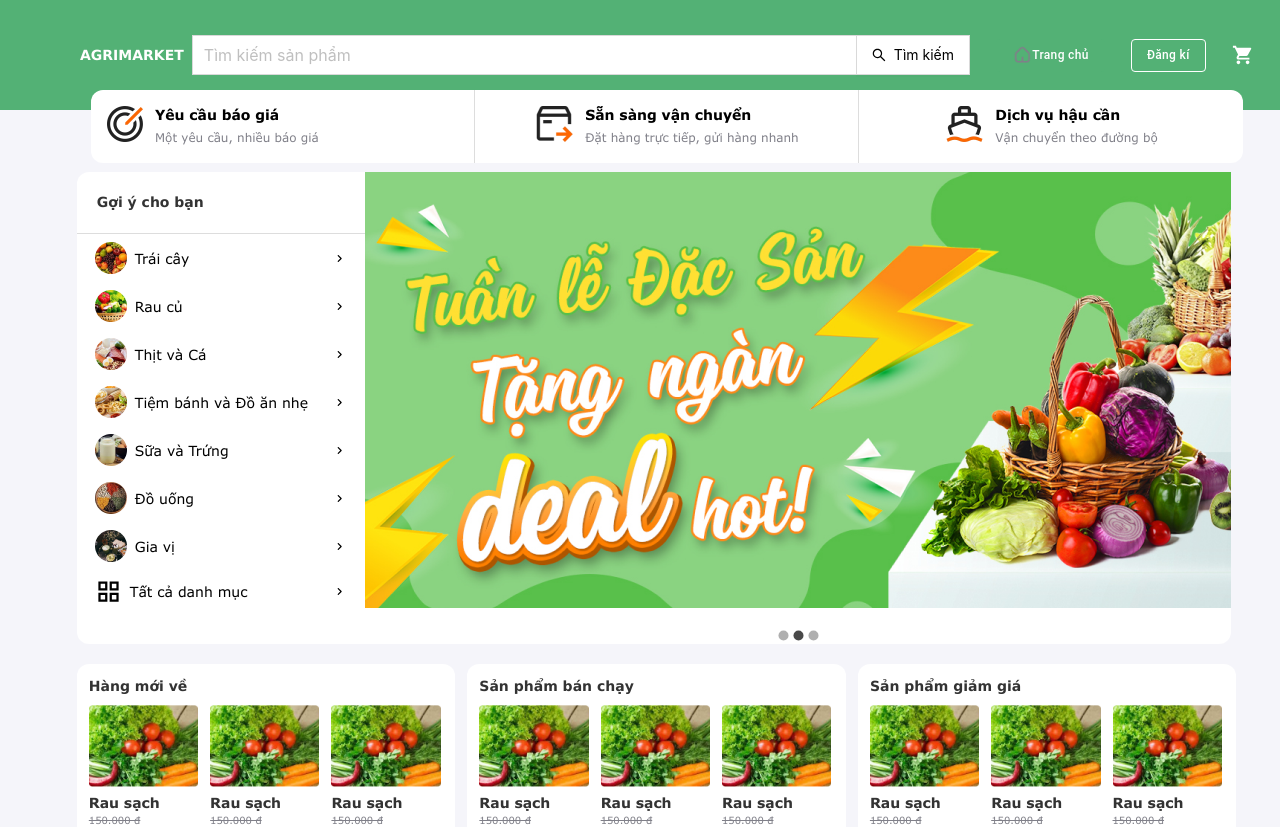
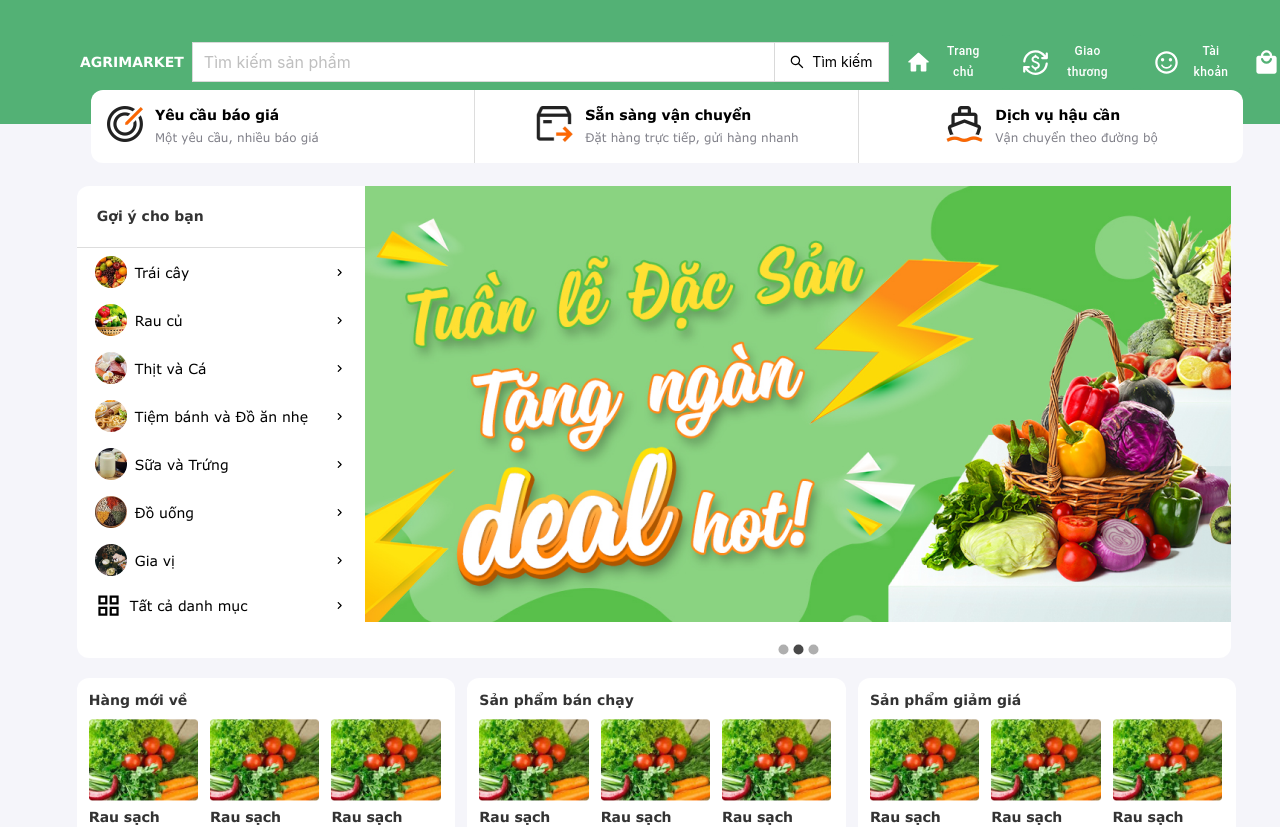
Before and after one commit to FarmMap/TMDT, a React (Create React App) app: page / in a window 1280 px wide. Shown: the top 827 px of the page. Built offline with nearby package versions, Linux system fonts and the light colour scheme; a web font is replaced by a local one.

Commit message:
update header

```diff
--- a/package.json
+++ b/package.json
@@ -5,6 +5,11 @@
   "dependencies": {
     "@emotion/react": "^11.11.1",
     "@emotion/styled": "^11.11.0",
+    "@fortawesome/fontawesome-svg-core": "^6.4.2",
+    "@fortawesome/free-brands-svg-icons": "^6.4.2",
+    "@fortawesome/free-regular-svg-icons": "^6.4.2",
+    "@fortawesome/free-solid-svg-icons": "^6.4.2",
+    "@fortawesome/react-fontawesome": "^0.2.0",
     "@mui/icons-material": "^5.14.15",
     "@mui/material": "^5.14.15",
     "@mui/styled-engine-sc": "^6.0.0-alpha.3",
--- a/src/presentations/components/header/Header.module.scss
+++ b/src/presentations/components/header/Header.module.scss
@@ -17,35 +17,35 @@
 
 .search-wrapper {
   margin-left: 8px;
-  flex: 1;
+  width : 57%
 }
 
 .icon-wrapper {
-  width: 310px;
+  width: 410px;
   display: flex;
   align-items: center;
   justify-content: space-evenly;
 
   svg {
-    width: 22px;
-    height: 22px;
+    width: 27px;
+    height: 27px;
+  }
+  span{
+    padding-left : 5px;
   }
 
-
-  .loginBtn {
+.loginBtn {
     background-color: var(--primary-color) !important;
     box-shadow: none !important;
     font-size: 1.2rem !important;
     text-transform: none !important;
 
     &:hover {
-      background-color: var(--black-color);
+      opacity : 0.8;
     }
-    img{
-      height : 20px;
-      width :20px;
+
   }
-  }
+
 
   .signUpBtn {
     color: var(--white-color) !important;
--- a/src/presentations/components/header/Header.tsx
+++ b/src/presentations/components/header/Header.tsx
@@ -3,14 +3,19 @@ import React from "react";
 import { Button } from "@mui/material";
 import { Input } from "antd";
 import InputSearch from "./InputSearch";
-import ShoppingCartIcon from "@mui/icons-material/ShoppingCart";
+import HomeRoundedIcon from '@mui/icons-material/HomeRounded';
+import CurrencyExchangeRoundedIcon from '@mui/icons-material/CurrencyExchangeRounded';
+import SentimentSatisfiedAltRoundedIcon from '@mui/icons-material/SentimentSatisfiedAltRounded';
+import LocalMallRoundedIcon from '@mui/icons-material/LocalMallRounded';
 // Styles
 import classNames from "classnames/bind";
 import styles from "./Header.module.scss";
 import images from "../../../assets/images";
 
 const cx = classNames.bind(styles);
-
+const handleClick = () => {
+  window.location.reload();
+};
 const { Search } = Input;
 
 const Header = () => {
@@ -31,14 +36,19 @@ const Header = () => {
 
         <Grid className={cx("icon-wrapper")}>
 
+          <Button className={cx("loginBtn")} variant="contained" onClick={handleClick}>
+            <HomeRoundedIcon/>
+            <span>Trang chủ </span>
+          </Button>
           <Button className={cx("loginBtn")} variant="contained">
-          <img src={images.dashboard} alt = "dashboard-ITFSD"  />
-            Trang chủ
+            <CurrencyExchangeRoundedIcon/>
+            <span>Giao thương </span>
           </Button>
-          <Button variant="outlined" className={cx("signUpBtn")}>
-            Đăng kí
+          <Button className={cx("loginBtn")} variant="contained" >
+            <SentimentSatisfiedAltRoundedIcon/>
+            <span>Tài khoản </span>
           </Button>
-          <ShoppingCartIcon />
+          <LocalMallRoundedIcon style = {{cursor: "pointer"}} />
         </Grid>
       </Grid>
 
```
Also changed, not shown: 1 other file (tests, documents, lock files or other folders).
